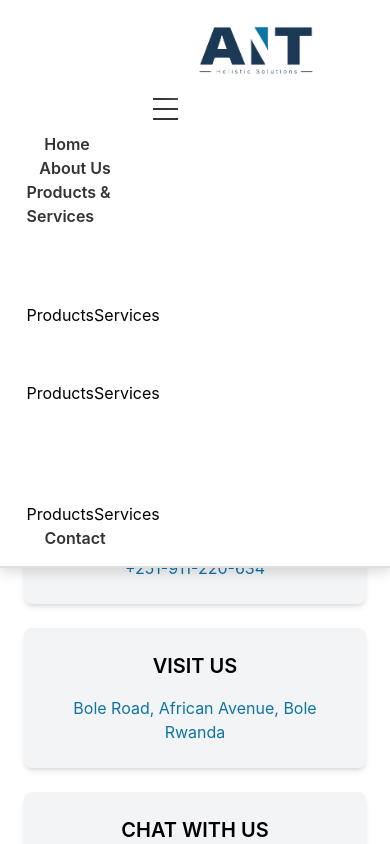
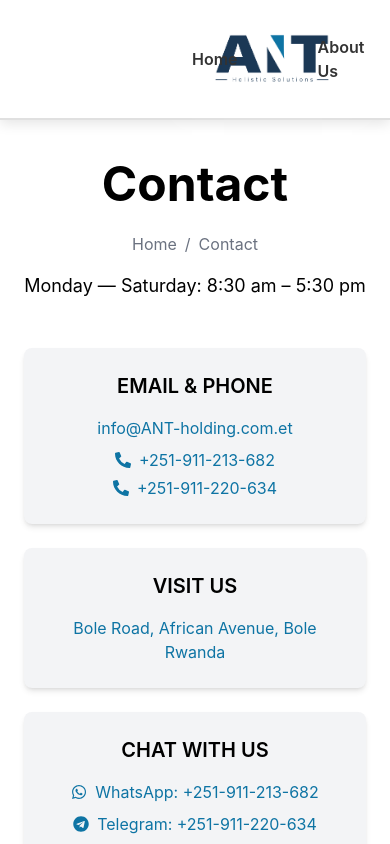
Before and after one commit to Mintesnot-Shigute/Ant-web, a React (Create React App) app: page /contact in a window 390 px wide. Shown: the top 844 px of the page. Built offline with nearby package versions, Linux system fonts and the light colour scheme.

Commit message:
Editing The comments

```diff
--- a/src/components/Navbar.css
+++ b/src/components/Navbar.css
@@ -1,14 +1,15 @@
-/* Navbar styles */
+/* General Navbar Styles */
 .navbar {
+  background-color: white;
+  box-shadow: 0 4px 12px rgba(0, 0, 0, 0.1);
+  padding: 1rem 2rem;
+  z-index: 100;
   position: fixed;
   top: 0;
   left: 0;
   right: 0;
-  padding: 0.75rem 1.5rem;
-  background-color: white;
-  box-shadow: 0 4px 12px rgba(0, 0, 0, 0.15);
-  z-index: 50;
   border-bottom: 2px solid #e0e0e0;
+  transition: background-color 0.3s ease;
 }
 
 html {
@@ -24,17 +25,21 @@
 
 .flex {
   display: flex;
+  align-items: center;
+  justify-content: space-between;
 }
 
 .space-x-6 > :not(:last-child) {
   margin-right: 1.5rem;
 }
 
+/* Navigation Links */
 .nav-link {
   font-size: 1rem;
   font-weight: 600;
   color: #333;
   transition: color 0.3s, transform 0.3s;
+  position: relative;
 }
 
 .nav-link:hover {
@@ -42,8 +47,85 @@
   transform: translateY(-2px);
 }
 
-/* Refined Products & Services Dropdown */
-.dropdown {
+/* Products & Services Dropdown */
+.products-services-dropdown {
+  display: none;
+  position: absolute;
+  top: 100%;
+  left: 0;
+  width: 235px;
+  background-color: #1B3855;
+  box-shadow: 0 8px 16px rgba(0, 0, 0, 0.15);
+  border-radius: 8px;
+  z-index: 200;
+  opacity: 0;
+  visibility: hidden;
+  transition: opacity 0.4s ease, visibility 0.4s ease;
+}
+
+.group:hover .products-services-dropdown,
+.relative:hover .products-services-dropdown {
+  display: block;
+  opacity: 1;
+  visibility: visible;
+}
+
+/* Category Styling */
+.category {
+  position: relative;
+}
+
+.dropdown-link {
+  display: block;
+  padding: 0.75rem 1.25rem;
+  color: #fff;
+  text-decoration: none;
+  font-size: 0.9rem;
+  transition: background-color 0.3s ease, padding-left 0.2s;
+}
+
+.dropdown-link:hover {
+  background-color: rgba(255, 255, 255, 0.15);
+  padding-left: 1.5rem;
+}
+
+/* Sub-dropdown styling */
+.sub-dropdown {
+  display: none;
+  position: absolute;
+  top: 0;
+  left: 100%;
+  width: 130px;
+  background-color: #1B3855;
+  box-shadow: 0 8px 16px rgba(0, 0, 0, 0.15);
+  border-radius: 8px;
+  opacity: 0;
+  visibility: hidden;
+  transition: opacity 0.4s ease, visibility 0.4s ease;
+}
+
+.category:hover .sub-dropdown {
+  display: block;
+  opacity: 1;
+  visibility: visible;
+}
+
+.sub-dropdown-link {
+  display: block;
+  padding: 0.75rem 1.25rem;
+  color: #fff;
+  text-decoration: none;
+  font-size: 0.9rem;
+  transition: background-color 0.3s ease, padding-left 0.2s;
+}
+
+.sub-dropdown-link:hover {
+  background-color: rgba(255, 255, 255, 0.15);
+  padding-left: 1.5rem;
+}
+
+/* About Dropdown */
+.aboutdropdown {
   display: none;
   position: absolute;
   top: 100%;
@@ -51,51 +133,9 @@
   transform: translateX(-50%);
   width: 180px;
   background-color: #1B3855;
-  box-shadow: 0 8px 16px rgba(0, 0, 0, 0.1);
-  border-radius: 10px;
+  box-shadow: 0 8px 16px rgba(0, 0, 0, 0.15);
+  border-radius: 8px;
   z-index: 100;
-  white-space: normal;
-  overflow: hidden;
-  opacity: 0;
-  visibility: hidden;
-  transition: opacity 0.4s ease, visibility 0.4s ease;
-}
-
-.relative:hover .dropdown {
-  display: block;
-  opacity: 1;
-  visibility: visible;
-}
-
-.dropdown-link {
-  display: block;
-  padding: 0.75rem 1rem;
-  color: white;
-  text-decoration: none;
-  font-size: 0.9rem;
-  text-align: left;
-  transition: background-color 0.3s, padding 0.2s;
-}
-
-.dropdown-link:hover {
-  background-color: rgba(255, 255, 255, 0.15);
-  padding-left: 1.25rem;
-}
-
-/* Refined About Dropdown */
-.aboutdropdown {
-  display: none;
-  position: absolute;
-  top: 100%;
-  left: 50%;
-  transform: translateX(-50%);
-  width: 150px;
-  background-color: #1B3855;
-  box-shadow: 0 8px 16px rgba(0, 0, 0, 0.1);
-  border-radius: 10px;
-  z-index: 100;
-  white-space: normal;
-  overflow: hidden;
   opacity: 0;
   visibility: hidden;
   transition: opacity 0.4s ease, visibility 0.4s ease;
@@ -109,97 +149,14 @@
 
 .aboutdropdown-link {
   display: block;
-  padding: 0.75rem 1rem;
-  color: white;
+  padding: 0.75rem 1.25rem;
+  color: #fff;
+  font-size: 0.9rem;
   text-decoration: none;
-  font-size: 0.9rem;
-  text-align: left;
-  transition: background-color 0.3s, padding 0.2s;
+  transition: background-color 0.3s ease, padding-left 0.2s;
 }
 
 .aboutdropdown-link:hover {
   background-color: rgba(255, 255, 255, 0.15);
-  padding-left: 1.25rem;
+  padding-left: 1.5rem;
 }
-
-/* Mobile & Tablet Styles */
-@media (max-width: 1024px) {
-  /* Change layout for tablet and mobile */
-  .navbar {
-    padding: 0.5rem 1rem;
-    flex-direction: column;
-  }
-
-  .flex {
-    flex-direction: column;
-    align-items: center;
-  }
-
-  ul {
-    flex-direction: column;
-    display: none; /* Hide the nav links initially on mobile/tablet */
-    align-items: center;
-  }
-
-  ul.active {
-    display: flex; /* Show nav links when active */
-  }
-
-  .nav-link {
-    font-size: 1rem;
-    padding: 1rem 0;
-    text-align: center;
-  }
-
-  .dropdown,
-  .aboutdropdown {
-    position: static;
-    transform: none;
-    width: 100%;
-    box-shadow: none;
-    border-radius: 0;
-  }
-
-  .dropdown-link,
-  .aboutdropdown-link {
-    padding: 1rem 1.5rem;
-    text-align: center;
-  }
-}
-
-/* Hamburger Menu Styles */
-.hamburger {
-  display: none;
-  flex-direction: column;
-  cursor: pointer;
-  margin-left: auto;
-}
-
-.hamburger span {
-  height: 2px;
-  width: 25px;
-  background-color: #333;
-  margin: 4px;
-  transition: 0.3s;
-}
-
-@media (max-width: 1024px) {
-  .hamburger {
-    display: flex;
-  }
-}
-
-/* Active Hamburger Animation */
-.hamburger.active span:nth-child(1) {
-  transform: rotate(45deg);
-  top: 5px;
-}
-
-.hamburger.active span:nth-child(2) {
-  opacity: 0;
-}
-
-.hamburger.active span:nth-child(3) {
-  transform: rotate(-45deg);
-  top: -5px;
-}
--- a/src/pages/Agriculture.js
+++ b/src/pages/Agriculture.js
@@ -72,9 +72,11 @@
           </div>
         </div>
       </div>
-
+      <h2 className="text-5xl font-bold text-center  mb-8 text-[#1B3855]" id="services">
+          Agriculture & Food Processing Services
+        </h2>
       {/* Agriculture & Food Processing Services Section */}
-      <h3 className="text-3xl font-semibold text-center mb-14 text-[#0E74A4] hover:text-gray-600 transition-colors duration-300" id="services">Our Services</h3>
+      <h3 className="text-3xl font-semibold text-center mb-14 text-[#0E74A4] hover:text-gray-600 transition-colors duration-300" >Our Services</h3>
 
 
       <div className="grid grid-cols-1 sm:grid-cols-2 md:grid-cols-3 gap-8">
--- a/src/pages/Contact.js
+++ b/src/pages/Contact.js
@@ -106,25 +106,26 @@
       {/* Main Content: Map on the left and Form on the right */}
       <div className="grid grid-cols-1 md:grid-cols-2 gap-6 mb-12 items-start">
         {/* Google Map Embed */}
-        <div className="w-full">
+                <div className="w-full">
           <iframe
             title="Google Map"
             src="https://www.google.com/maps/embed?pb=!1m18!1m12!1m3!1d3875.475850291147!2d38.7284555!3d9.0407886!2m3!1f0!2f0!3f0!3m2!1i1024!2i768!4f13.1!3m3!1m2!1s0x164b856121d3fd1d3%3A0x420751d979ff32c8!2s9%C2%B002%2726.8%22N%2038%C2%B043%2751.7%22E!5e0!3m2!1sen!2set!4v1695671298210!5m2!1sen!2set"
             width="100%"
-            height="450"
+            height="600" // Increased height
             allowFullScreen=""
             loading="lazy"
             className="border-0 rounded-lg shadow-lg"
           ></iframe>
         </div>
 
+
         {/* Contact Form */}
-        <div className="w-full bg-gray-100 p-1 rounded-lg shadow-md">
-          <h2 className="text-2xl font-semibold text-center">Send Us a Message</h2>
+        <div className="w-full bg-gray-100 p-11 rounded-lg shadow-md hover:scale-105 transition-transform">
+          <h2 className="text-2xl font-semibold text-center 4">Send Us a Message</h2>
           <form className="space-y-4">
             {/* Email Field */}
             <div>
-              <label htmlFor="email" className="block text-lg font-medium text-gray-700">Email</label>
+              <label htmlFor="email" className="block text-lg font-medium text-gray-700 p-2 ">Email</label>
               <input
                 type="email"
                 id="email"
@@ -137,7 +138,7 @@
 
             {/* Subject Field */}
             <div>
-              <label htmlFor="subject" className="block text-lg font-medium text-gray-700">Subject</label>
+              <label htmlFor="subject" className="block text-lg font-medium text-gray-700 p-2">Subject</label>
               <input
                 type="text"
                 id="subject"
@@ -150,7 +151,7 @@
 
             {/* Comment/Message Field */}
             <div>
-              <label htmlFor="message" className="block text-lg font-medium text-gray-700">Comment/Message</label>
+              <label htmlFor="message" className="block text-lg font-medium text-gray-700 p-2">Comment/Message</label>
               <textarea
                 id="message"
                 name="message"
@@ -165,7 +166,7 @@
             <div className="text-center">
               <button
                 type="submit"
-                className="px-6 py-3 bg-[#0E74A4] text-white rounded-lg shadow hover:bg-[#074D7B] transition-colors duration-300"
+                className="mt-6 px-10 py-3 bg-[#0E74A4] text-white rounded-lg shadow hover:bg-[#074D7B] transition-colors duration-300"
               >
                 Send Message
               </button>
```
Also changed, not shown: src/pages/PharmaHealthcare.js (line endings or trailing spaces).
